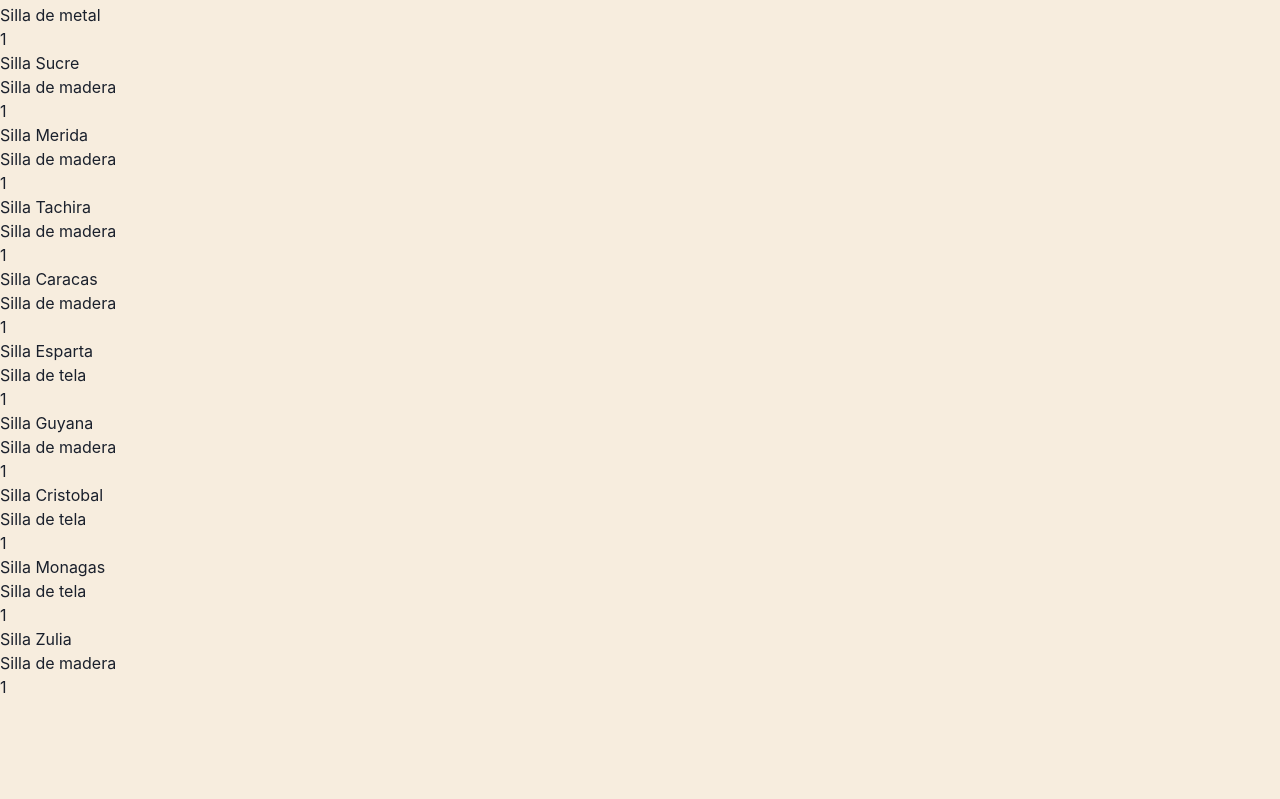
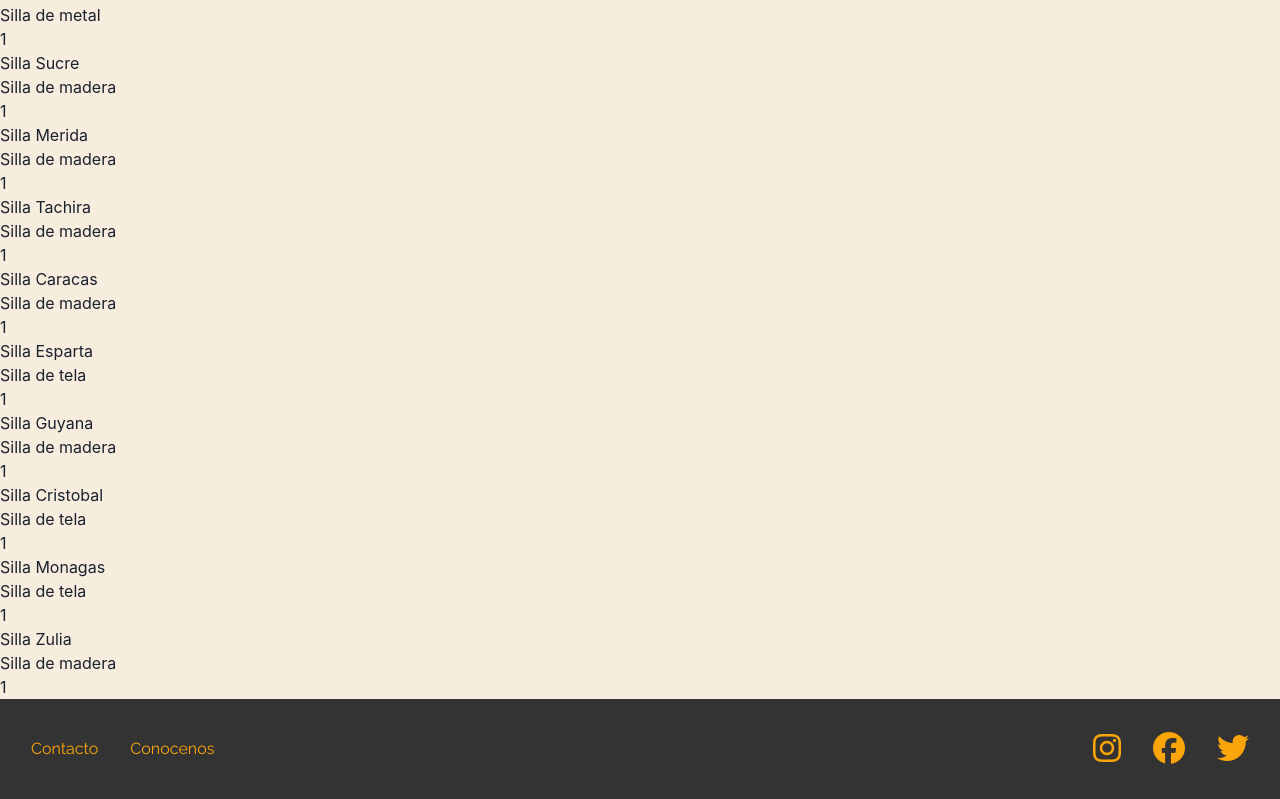
Before and after one commit to Gozzco/Entrega_Final_Roger_Gonzalez, a React (Vite) app: page /item/1 in a window 1280 px wide. Shown: the part 507-1306 px from the top of the page. Before the commit the page ends 1206 px from the top, so only its background shows below. Built offline with nearby package versions, Linux system fonts and the light colour scheme.

Commit message:
segunda preentrega

```diff
--- a/index.html
+++ b/index.html
@@ -11,5 +11,6 @@
   <body>
     <div id="root"></div>
     <script type="module" src="/src/main.jsx"></script>
+    <script src="https://kit.fontawesome.com/1afc1c8dcd.js" crossorigin="anonymous"></script>
   </body>
 </html>
--- a/src/App.css
+++ b/src/App.css
@@ -107,3 +107,21 @@ li:hover {
   background-color:rgb(250, 165, 9);
   font-family: "Raleway", sans-serif;
 }
+
+.footer{
+  height: 100px;
+  background-color: #333;
+  display: flex;
+  justify-content: space-between;
+}
+
+.footerIcons{
+  display: flex;
+  justify-content: space-between;
+  font-size: xx-large;
+}
+
+.fa-brands{
+  background-color: #333;
+  color: rgb(250, 165, 9);
+}
--- a/src/App.jsx
+++ b/src/App.jsx
@@ -7,6 +7,7 @@ import Contact from './components/Contact';
 import Home from './components/Home';
 import ItemDetailContainer from './components/ItemDetailContainer';
 import ItemListContainer from './components/ItemListContainer';
+import Footer from './components/Footer';
 
 
 
@@ -30,7 +31,7 @@ const App = () => {
 
       </Routes>
 
-
+      <Footer/>
 
     </BrowserRouter>
 
--- /dev/null
+++ b/src/components/Footer.jsx
@@ -0,0 +1,26 @@
+import React from 'react'
+import { Link } from 'react-router-dom'
+
+const Footer = () => {
+
+  return (
+
+    <div className='footer'>
+
+    <ul>
+        <li><Link to={'/contact'}>Contacto</Link></li>
+        <li><Link to={'/about'}>Conocenos</Link></li>
+    </ul>
+
+    <ul className='footerIcons'>
+        <li><Link to={'/'}> <i class="fa-brands fa-instagram"></i> </Link></li>
+        <li><Link to={'/'}><i class="fa-brands fa-facebook"></i></Link></li>
+        <li><Link to={'/'}><i class="fa-brands fa-twitter"></i></Link></li>
+    </ul>
+
+</div>
+
+)}
+
+
+export default Footer
```
